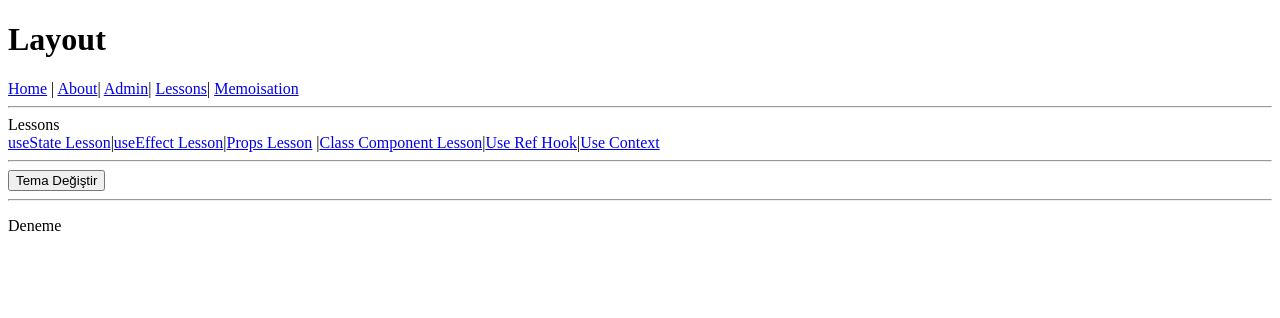
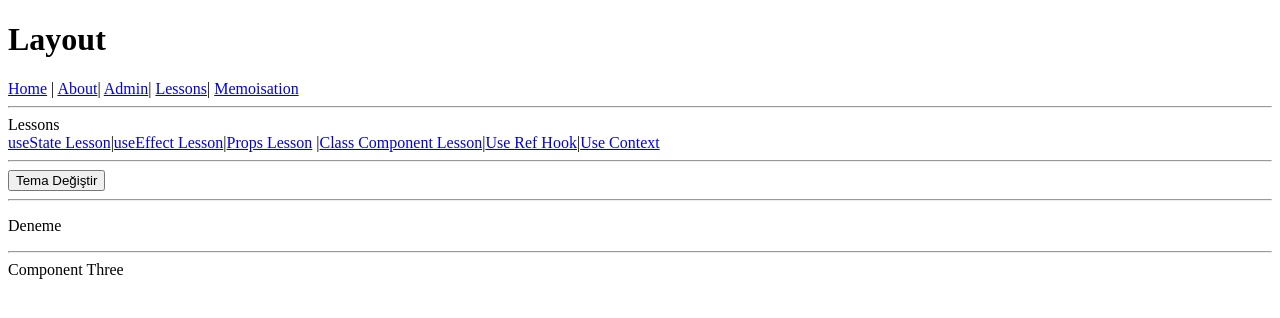
Before and after one commit to neominalsolutions/react-router-v7-app-smns, a React (Vite) app: page /lessons/useContext in a window 1280 px wide. Shown: the top 318 px of the page. Built offline with nearby package versions, Linux system fonts and the light colour scheme.

Commit message:
UseContext Render Nasıl çalışır ?

```diff
--- a/src/App.tsx
+++ b/src/App.tsx
@@ -1,4 +1,4 @@
-import type { ReactNode } from 'react';
+import { type ReactNode } from 'react';
 import './App.css';
 
 const Container = ({ children }: { children: ReactNode }) => {
@@ -23,6 +23,8 @@ const Row = ({ children }: { children: ReactNode }) => {
 };
 
 function App() {
+	// context state değiştiriyor.
+
 	// jsx file
 	// <>...</> fragment syntax
 	return (
--- a/src/pages/lessons/UseContext/page.tsx
+++ b/src/pages/lessons/UseContext/page.tsx
@@ -77,6 +77,7 @@ export const ThemeProvider = ({ children }: { children: ReactNode }) => {
 };
 
 function ComponentOne() {
+	console.log('ComponentOne Rendered');
 	// publisher
 	// setState
 	const { toggle } = useContext(ThemeContext) as ThemeContextType;
@@ -89,6 +90,7 @@ function ComponentOne() {
 }
 
 function ComponentTwo() {
+	console.log('ComponentTwo Rendered');
 	//listener
 	// güncel state
 	// props olmadan componentler birbireleri haberleşsin diye var.
@@ -103,6 +105,12 @@ function ComponentTwo() {
 	);
 }
 
+// useContext bağlanmayıp dinlemen componentler yeniden re-render olmaz.
+function ComponentThree() {
+	console.log('ComponentThree Rendered');
+	return <>Component Three</>;
+}
+
 function UseContextDemoPage() {
 	return (
 		<>
@@ -111,6 +119,8 @@ function UseContextDemoPage() {
 				<ComponentOne />
 				<hr></hr>
 				<ComponentTwo />
+				<hr></hr>
+				<ComponentThree />
 			</ThemeProvider>
 		</>
 	);
```
